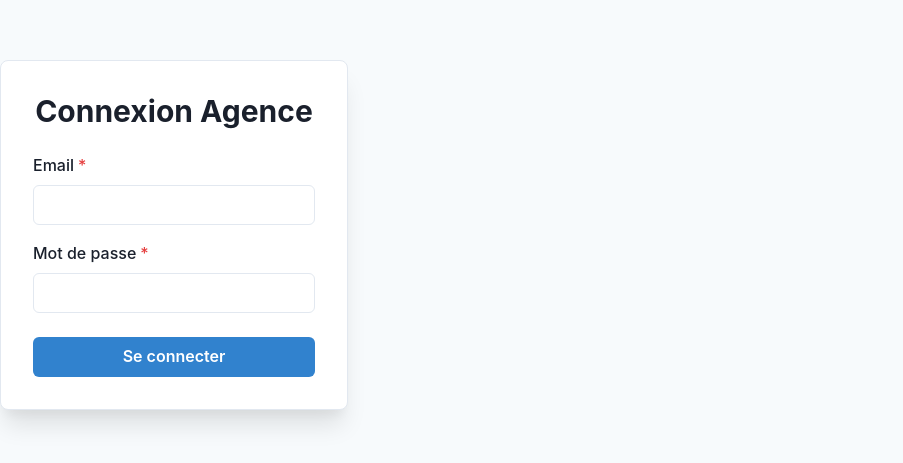
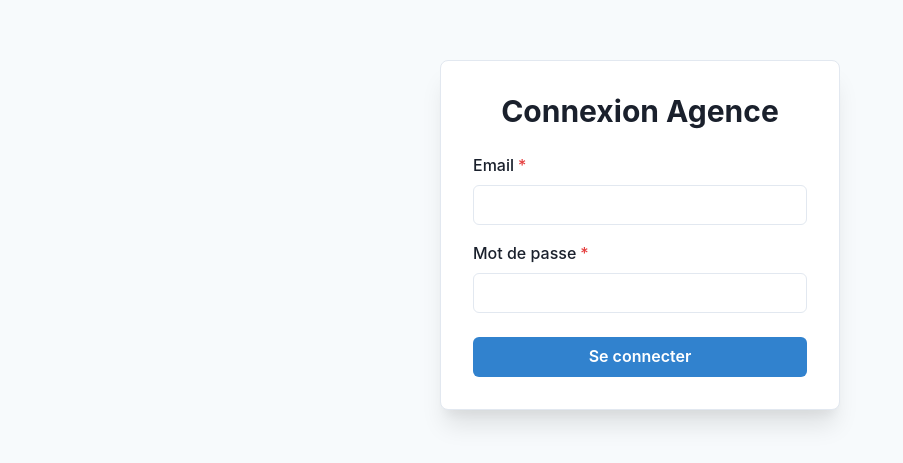
Before and after one commit to Berkani-49/saas-immo-final, a React (Vite) app in the folder saas-immo-frontend/: page / in a window 1280 px wide. Shown: the part 165-628 px from the top of the page, without its empty margins (0-903 px from the left). Built offline with nearby package versions, Linux system fonts and the light colour scheme; what @react-pdf/renderer would draw is missing.

Commit message:
Design: Fix largeur layout et centrage login

```diff
--- a/saas-immo-frontend/src/App.jsx
+++ b/saas-immo-frontend/src/App.jsx
@@ -1,20 +1,15 @@
-// Fichier: src/App.jsx (Version Plein Écran - Layout corrigé)
+// Fichier: src/App.jsx (Version Finale - Connexion Centrée)
 
 import React, { useState, useEffect } from 'react';
 import axios from 'axios';
 import './App.css';
+import Dashboard from './Dashboard.jsx';
 import { Routes, Route, Navigate } from 'react-router-dom';
-
-// Import du Layout
 import Layout from './Layout.jsx';
-
-// Import des Pages
 import HomePage from './pages/HomePage.jsx';
-import Dashboard from './Dashboard.jsx';
 import ContactsPage from './pages/ContactsPage.jsx';
 import TachesPage from './pages/TachesPage.jsx';
 import PublicPropertyPage from './pages/PublicPropertyPage.jsx';
-
 import PropertyDetail from './pages/PropertyDetail.jsx';
 import ContactDetail from './pages/ContactDetail.jsx';
 import SecretRegister from './pages/SecretRegister.jsx';
@@ -23,12 +18,11 @@ import { Box, Heading, FormControl, FormLabel, Input, Button, Alert, Spinner, Ce
 import { AlertIcon } from '@chakra-ui/icons';
 
 export default function App() {
-  const [token, setToken] = useState(null);
-  const [isLoadingToken, setIsLoadingToken] = useState(true);
-
   const [email, setEmail] = useState('');
   const [password, setPassword] = useState('');
+  const [token, setToken] = useState(null);
   const [message, setMessage] = useState('');
+  const [isLoadingToken, setIsLoadingToken] = useState(true);
   const [isLoggingIn, setIsLoggingIn] = useState(false);
 
   useEffect(() => {
@@ -57,17 +51,11 @@ export default function App() {
   if (isLoadingToken) return <Center h="100vh"><Spinner size="xl" color="blue.500" /></Center>;
 
   return (
-    // J'ai enlevé le "maxWidth" et les "margins". Maintenant ça prend tout l'écran.
-    <Box minH="100vh" bg="gray.50">
+    <Box w="100%" minH="100vh">
       <Routes>
-
-        {/* 1. ROUTE PUBLIQUE */}
         <Route path="/share/:id" element={<PublicPropertyPage />} />
-
-        {/* 2. ROUTE SECRÈTE */}
         <Route path="/nouveau-membre-agence" element={<SecretRegister />} />
 
-        {/* 3. ROUTES PRIVÉES (Avec Sidebar) */}
         {token ? (
           <Route path="/" element={<Layout onLogout={handleLogout} />}>
             <Route index element={<HomePage token={token} />} />
@@ -75,15 +63,15 @@ export default function App() {
             <Route path="contacts" element={<ContactsPage token={token} />} />
             <Route path="taches" element={<TachesPage token={token} />} />
             <Route path="estimate" element={<PriceEstimator token={token} />} />
-
             <Route path="property/:propertyId" element={<PropertyDetail token={token} />} />
             <Route path="contact/:contactId" element={<ContactDetail token={token} />} />
           </Route>
         ) : (
-          // PAGE DE CONNEXION (Elle reste centrée grâce au composant Center)
+          // PAGE DE CONNEXION FORCEE EN PLEIN ECRAN
           <Route path="/" element={
-            <Center h="100vh">
-              <Box p={8} maxWidth="400px" w="100%" borderWidth={1} borderRadius="lg" boxShadow="xl" bg="white">
+            <Box position="fixed" top="0" left="0" w="100vw" h="100vh" bg="gray.50" zIndex="9999">
+              <Center h="100%">
+                <Box p={8} maxWidth="400px" w="90%" borderWidth={1} borderRadius="lg" boxShadow="xl" bg="white">
                   <Heading as="h2" size="lg" mb={6} textAlign="center">Connexion Agence</Heading>
                   <form onSubmit={handleLogin}>
                     <FormControl id="email-login" mb={4} isRequired><FormLabel>Email</FormLabel><Input type="email" value={email} onChange={(e) => setEmail(e.target.value)} /></FormControl>
@@ -93,11 +81,10 @@ export default function App() {
                   </form>
                 </Box>
               </Center>
+            </Box>
           } />
         )}
-
         <Route path="*" element={<Navigate to="/" />} />
-
       </Routes>
     </Box>
   );
--- a/saas-immo-frontend/src/Layout.jsx
+++ b/saas-immo-frontend/src/Layout.jsx
@@ -1,4 +1,4 @@
-// Fichier : src/Layout.jsx
+// Fichier : src/Layout.jsx (Version Corrigée - Largeur Pleine)
 
 import React from 'react';
 import { Box, Flex, IconButton, useDisclosure, Drawer, DrawerOverlay, DrawerContent, Text } from '@chakra-ui/react';
@@ -26,7 +26,13 @@ export default function Layout({ onLogout }) {
       </Drawer>
 
       {/* --- CONTENU PRINCIPAL --- */}
-      <Box flex="1" ml={{ base: 0, md: "250px" }} transition="margin-left 0.3s">
+      <Box
+        flex="1"
+        ml={{ base: 0, md: "250px" }} // Laisse la place à gauche pour la sidebar
+        w={{ base: "100%", md: "calc(100% - 250px)" }} // Force la largeur correcte (IMPORTANT)
+        transition="margin-left 0.3s"
+        overflowX="hidden"
+      >
 
         {/* Header Mobile (Burger) */}
         <Flex
@@ -46,7 +52,7 @@ export default function Layout({ onLogout }) {
         </Flex>
 
         {/* La Page */}
-        <Box p={8}>
+        <Box p={8} maxW="1600px" mx="auto"> {/* Centre le contenu sur les écrans géants */}
           <Outlet />
         </Box>
       </Box>
```
Lines whose indentation alone changed are shown as unchanged.
